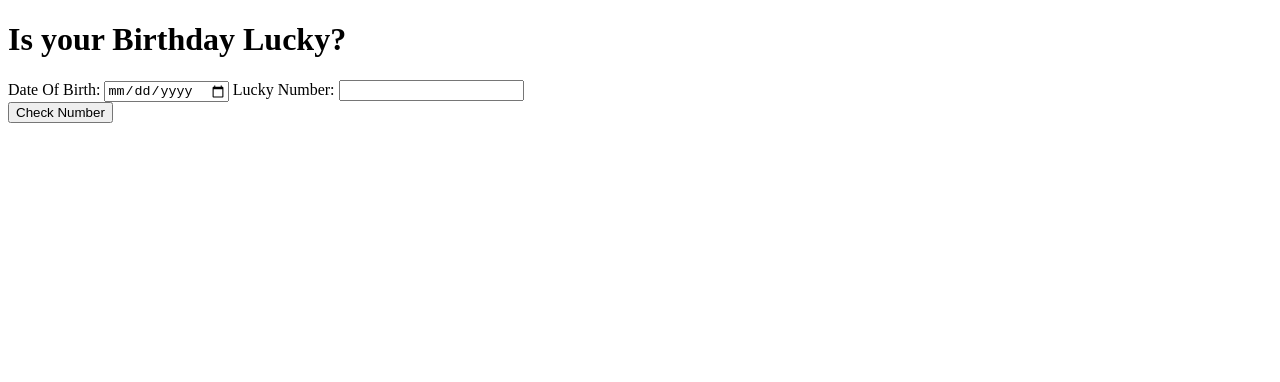
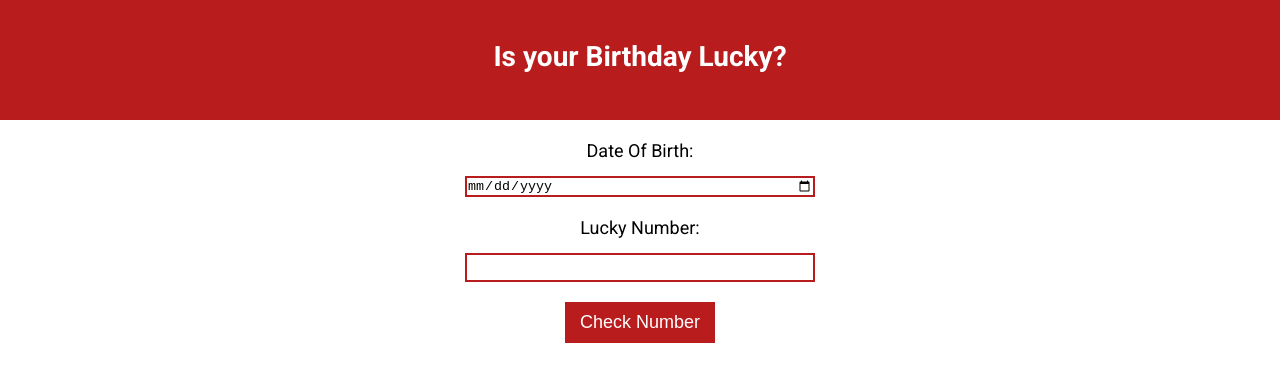
Before and after one commit to manishsom20/markEleven, a plain HTML site: page index.html in a window 1280 px wide. Drawn offline with Linux system fonts and the light colour scheme.

```diff
--- a/index.html
+++ b/index.html
@@ -4,10 +4,14 @@
   <meta charset="UTF-8">
   <meta http-equiv="X-UA-Compatible" content="IE=edge">
   <meta name="viewport" content="width=device-width, initial-scale=1.0">
+  <link rel="stylesheet" href="style.css">
   <title>Lucky Birthday</title>
 </head>
 <body>
+  <header>
     <h1>Is your Birthday Lucky?</h1>
+  </header>
+  <div class="container">
     <label for="date-of-birth">Date Of Birth:</label>
     <input type="date" name="date-of-birth" id="date-of-birth">
     <label for="lucky-number">Lucky Number:</label>
@@ -15,6 +19,7 @@
     <div></div>
     <button id="check-btn">Check Number</button>
     <p id="output-p"></p>
+  </div>
   <script src="script.js" type="text/javascript"></script>
 </body>
 </html>
--- a/script.js
+++ b/script.js
@@ -12,6 +12,7 @@ function clickHandler () {
     logic(dobDigit,luckyNum);
   } else {
     showMsg("Number should be greater than 0");
+    outputMsg.style.color = "green";
   }
 }
 
@@ -27,6 +28,7 @@ function calcDob(dob) {
 
 function hideMsg() {
   outputMsg.style.display = "none";
+  outputMsg.style.color = "red";
 }
 
 function showMsg(msg) {
--- /dev/null
+++ b/style.css
@@ -0,0 +1,70 @@
+@import url('https://fonts.googleapis.com/css2?family=Roboto:wght@400;700&display=swap');
+
+* {
+  margin: 0;
+  padding: 0;
+  box-sizing: border-box;
+}
+
+body {
+  font-family: 'Roboto', sans-serif;
+}
+
+header {
+  height: 15vh;
+  background-color: #B91C1C;
+  color: white;
+  margin-bottom: 20px;
+}
+
+header h1 {
+  text-align: center;
+  padding-top: 5vh;
+  font-size: 28px;
+}
+
+.container {
+  max-width: 500px;
+  margin: 0 auto;
+}
+
+label {
+  display: block;
+  font-size: 18px;
+  text-align: center;
+  margin-top: 20px;
+  margin-bottom: 15px;
+}
+
+#date-of-birth {
+  display: block;
+  margin: 0 auto;
+  width: 70%;
+  border: 2px solid #B91C1C;
+}
+
+ #lucky-number {
+   display: block;
+   margin: 0 auto;
+   width: 70%;
+   border: 2px solid #B91C1C;
+   padding: 5px 10px;
+   margin-bottom: 20px;
+ }
+
+ #check-btn {
+   display: block;
+   margin: 0 auto;
+   border: none;
+   background-color: #B91C1C;
+   color: white;
+   font-size: 18px;
+   padding: 10px 15px;
+   margin-top: 20px;
+   margin-bottom: 20px;
+ }
+
+ #output-p {
+   text-align: center;
+   font-size: 18px;
+ }
```
Also changed, not shown: Image/Screenshot.png (added), 1 other file. Lines whose indentation alone changed are shown as unchanged.
